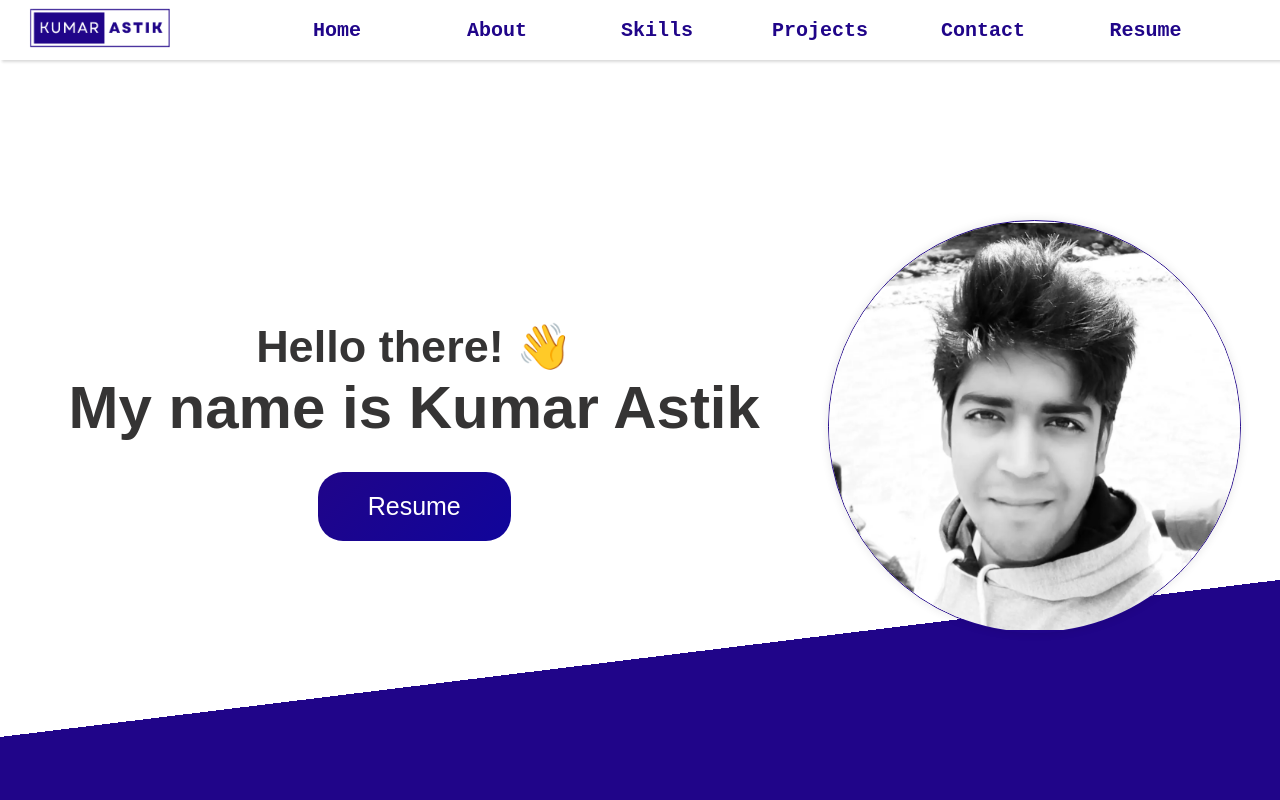
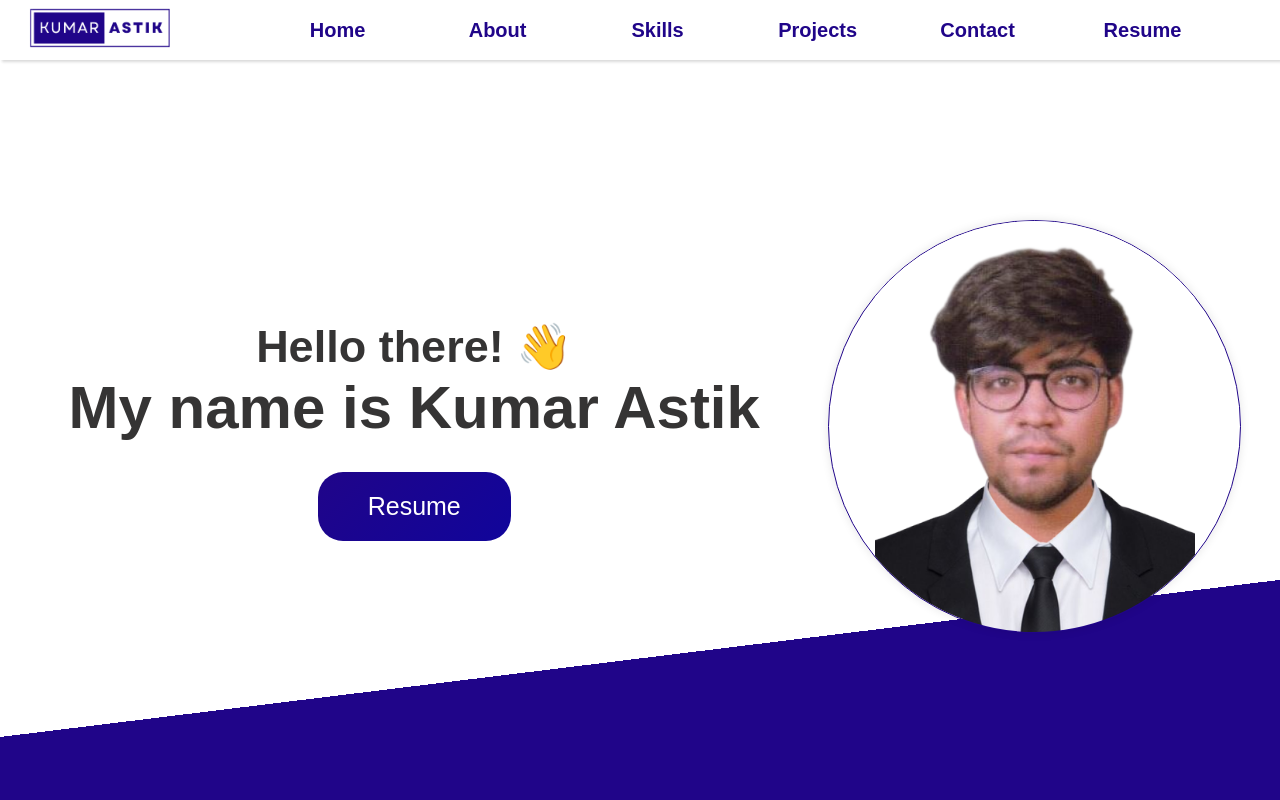
Before and after one commit to astik0398/astik0398.github.io, a React (Create React App) app: page / in a window 1280 px wide. Shown: the top 800 px of the page. Built offline with nearby package versions, Linux system fonts and the light colour scheme.

Commit message:
portfolio updated

```diff
--- a/src/components/Global.scss
+++ b/src/components/Global.scss
@@ -32,7 +32,7 @@
     padding: 14px 30px;
     min-width: 150px;
     text-align: center;
-    font-family: 'Courier New', Courier, monospace;
+    // font-family: 'Courier New', Courier, monospace;
   }
   #resume-button-1 {
     background: none;
@@ -41,7 +41,7 @@
     color: white;
     color: #200589;
     font-weight: 600;
-    font-family: 'Courier New', Courier, monospace;
+    // font-family: 'Courier New', Courier, monospace;
   }
   .menu-btn {
     display: none;
@@ -128,11 +128,11 @@
     }
     p {
       width: 80%;
-      color: rgb(0, 0, 0);
+      color: rgb(255, 255, 255);
       font-family: Raleway, sans-serif;
       font-size: 25px;
       line-height: 40px;
-      background: #ffffff;
+      // background: #cc0a0a;
       padding: 30px;
       border-radius: 8px;
       height: 250px;
@@ -552,3 +552,51 @@
       }
     }
   }
+
+  @media only screen  and (max-width: 960px) {
+
+    #projects {
+      // padding: 20px;
+      // display: none;
+      .all_projects{
+        .project-card{
+          flex-direction: column;
+
+          .pro-img img{
+            // max-height: none;
+            // max-width: 100%;
+            // height: 200px;
+            // object-fit: contain;
+          }
+          .pro-img1 img{
+            // max-width: 100%;
+            // height: 200px;
+            // object-fit: contain;
+
+
+          }
+        }
+      }
+    }
+
+    .gitcont {
+      // display: none;
+      padding: 10px;
+      .hh{
+        width: 100%;
+        margin-bottom: 10px;
+        border-radius: 4px;
+      }
+      .img_div{
+        flex-direction: column;
+        padding: 0;
+        gap: 10px;
+        img{
+          width: 100%;
+          height: auto;
+        }
+
+      }
+    }
+
+  }
--- a/src/components/Home.jsx
+++ b/src/components/Home.jsx
@@ -1,14 +1,14 @@
 import React from "react";
 
 // import myimg from "../assests/my img.jpeg";
-import photo from "../images/photo.jpg";
+import photo from "../images/formalphoto.png";
 import { Link } from "react-router-dom";
 
 function Home() {
 
   const resumedown2 = () => {
     window.open(
-      "https://drive.google.com/file/d/1NobdSWq_kk6AnFJFN4h97uUUMt7ev3Ba/view?usp=sharing",
+      "https://drive.google.com/file/d/1CqmRqBeHW8WcD1hvW05HA98nJvMbKsfE/view?usp=sharing",
       "_blank"
 
     );
@@ -24,7 +24,7 @@ function Home() {
         <h1 id="user-detail-name">My name is Kumar Astik</h1>
         <Link
             className="nav-link resume"
-            to="https://drive.google.com/uc?export=download&id=1NobdSWq_kk6AnFJFN4h97uUUMt7ev3Ba"
+            to="https://drive.google.com/uc?export=download&id=1CqmRqBeHW8WcD1hvW05HA98nJvMbKsfE"
           >
             <button
               id="resume-button-2"
--- a/src/components/Navbar.jsx
+++ b/src/components/Navbar.jsx
@@ -25,7 +25,7 @@ function Navbar() {
 
   const resumedown = () => {
     window.open(
-      "https://drive.google.com/file/d/1NobdSWq_kk6AnFJFN4h97uUUMt7ev3Ba/view?usp=sharing",
+      "https://drive.google.com/file/d/1CqmRqBeHW8WcD1hvW05HA98nJvMbKsfE/view?usp=sharing",
       "_blank"
     )
   };
@@ -58,7 +58,7 @@ function Navbar() {
         {/* <a  className='nav-link resume' id='resume-button-1' href="#resume">Resume</a> */}
         <Link onClick={()=>goTo(false)}
           className="nav-link resume"
-          to="https://drive.google.com/uc?export=download&id=1NobdSWq_kk6AnFJFN4h97uUUMt7ev3Ba"
+          to="https://drive.google.com/uc?export=download&id=1CqmRqBeHW8WcD1hvW05HA98nJvMbKsfE"
         >
           <button
             id="resume-button-1"
```
Also changed, not shown: src/images/formalphoto.png (added).
